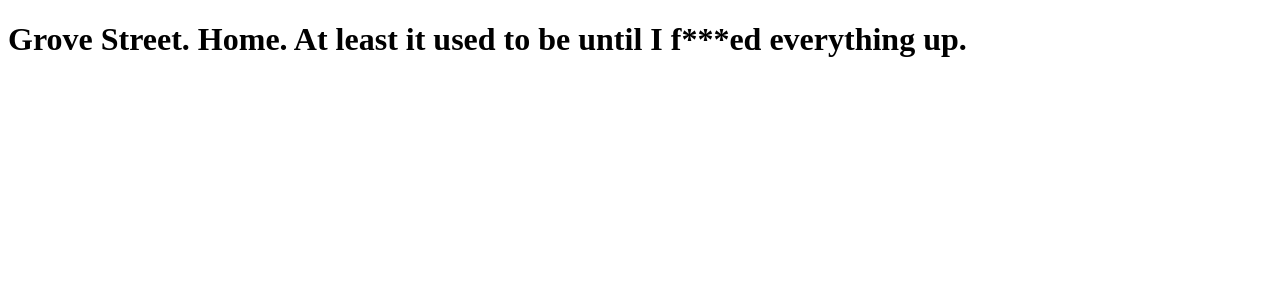
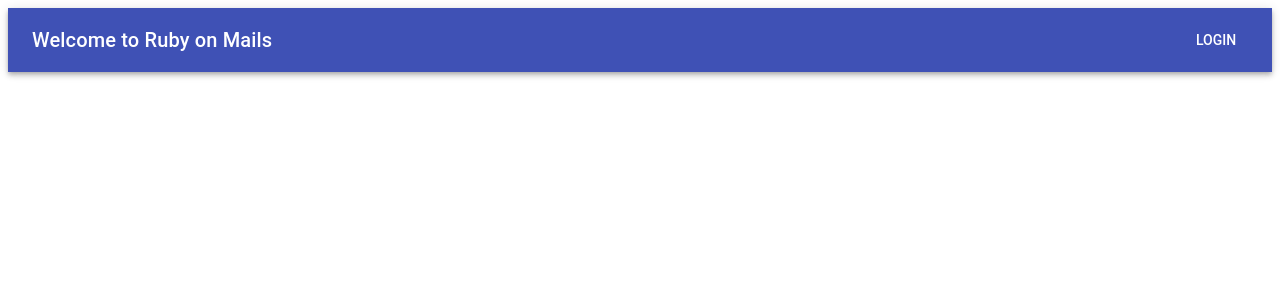
Before and after one commit to Ardasteus/rom, a React app: page / in a window 1280 px wide. Shown: the top 300 px of the page. Built offline with nearby package versions, Linux system fonts and the light colour scheme; no server answers.

Commit message:
Played around with components/routing

```diff
--- /dev/null
+++ b/src/components/LoginForm.tsx
@@ -0,0 +1,21 @@
+import * as React from "react";
+import Input from '@material-ui/core/Input';
+import { withStyles } from '@material-ui/core/styles';
+import Button from '@material-ui/core/Button';
+import Paper from '@material-ui/core/Paper';
+
+class LoginForm extends React.Component {
+	render() {
+		return (
+			<div id="loginform">
+				<Paper elevation={10} >
+					<Input placeholder="Username"></Input>
+					<Input placeholder="Password"></Input>
+					<Button color="primary" onClick={() => {window.open("/", "_self");}}>Login</Button>
+				</Paper>
+			</div>
+		)
+	}
+};
+
+export default LoginForm;
--- /dev/null
+++ b/src/components/ToolBarComponent.tsx
@@ -0,0 +1,42 @@
+import * as React from "react";
+import { createStyles, withStyles, WithStyles } from '@material-ui/core/styles';
+import AppBar from '@material-ui/core/AppBar';
+import Toolbar from '@material-ui/core/Toolbar';
+import Typography from '@material-ui/core/Typography';
+import Button from '@material-ui/core/Button';
+
+const styles = createStyles({
+  root: {
+    flexGrow: 1,
+  },
+  grow: {
+    flexGrow: 1,
+  },
+  menuButton: {
+    marginLeft: -12,
+    marginRight: 20,
+  },
+});
+
+export interface Props extends WithStyles<typeof styles> {}
+
+class ToolBarComponent extends React.Component<Props>
+{
+    render()
+    {
+        return (
+            <div className={this.props.classes.root}>
+              <AppBar position="static">
+                <Toolbar>
+                  <Typography variant="h6" color="inherit" className={this.props.classes.grow}>
+                    Welcome to Ruby on Mails
+                  </Typography>
+                  <Button color="inherit" onClick={() => {window.open("/login", "_self");}}>Login</Button>
+                </Toolbar>
+              </AppBar>
+            </div>
+          );
+    }
+}
+
+export default withStyles(styles)(ToolBarComponent);
--- a/src/pages/HomePage.tsx
+++ b/src/pages/HomePage.tsx
@@ -1,13 +1,14 @@
 import * as React from "react";
+import ToolBarComponent from "components/ToolBarComponent";
 
-class HomePage extends React.Component
-{
-    render()
-    {
-        return (
-            <h1>Grove Street. Home. At least it used to be until I f***ed everything up.</h1>
-        );
-    }
+class HomePage extends React.Component {
+	render() {
+		return (
+			<div>
+				<ToolBarComponent/>
+			</div>
+		);
+	}
 };
 
 export default HomePage;
--- a/src/pages/LoginPage.tsx
+++ b/src/pages/LoginPage.tsx
@@ -1,13 +1,14 @@
 import * as React from "react";
+import LoginForm from "components/LoginForm";
 
 class LoginPage extends React.Component
 {
-    render()
-    {
-        return (
-            <h1>Oh shit, here we go again</h1>
-        );
-    }
+	render()
+	{
+		return (
+			<LoginForm />
+		);
+	}
 }
 
 export default LoginPage;
```
